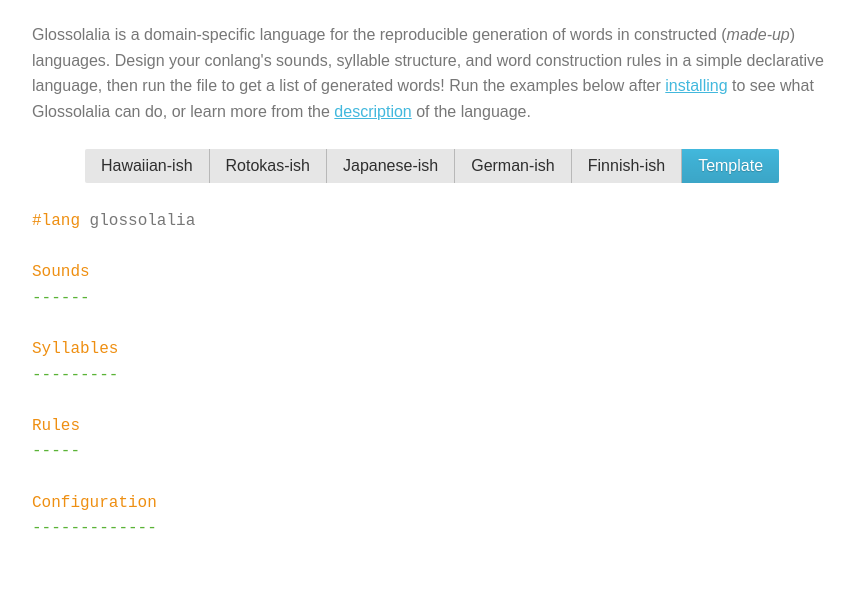
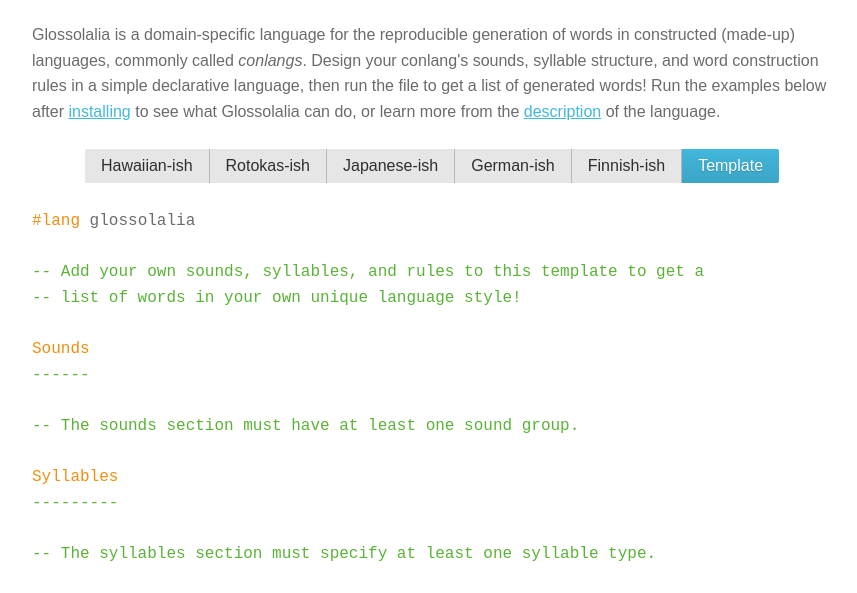
Before and after one commit to glossopoeia/glossolalia, a plain HTML site: page docs/index.html in a window 1280 px wide. Both pictures are taken after a click on the button "Template". Shown: the part 186-779 px from the top of the page, without its empty margins (208-1065 px from the left). Drawn offline with Linux system fonts and the light colour scheme.

Commit message:
Tweaks to the website based on feedback.

```diff
--- a/docs/css/custom.css
+++ b/docs/css/custom.css
@@ -1,5 +1,5 @@
 body {
-    color: #777;
+    color: #6B6B6B;
 }
 
 #layout {
--- a/docs/index.html
+++ b/docs/index.html
@@ -31,9 +31,9 @@
         </header>
 
         <summary id="about">
-        Glossolalia is a domain-specific language for the reproducible generation of words in constructed (<em>made-up</em>) languages.
-        Design your conlang's sounds, syllable structure, and word construction rules in a simple declarative language, then run the file
-        to get a list of generated words! Run the examples below after <a href="./installation.html">installing</a> to see what
+        Glossolalia is a domain-specific language for the reproducible generation of words in constructed (made-up) languages, commonly
+        called <em>conlangs</em>. Design your conlang's sounds, syllable structure, and word construction rules in a simple declarative language,
+        then run the file to get a list of generated words! Run the examples below after <a href="./installation.html">installing</a> to see what
         Glossolalia can do, or learn more from the <a href="./description.html">description</a> of the language.
         </summary>
 
@@ -275,17 +275,28 @@ aa <span class="keyword">never-followed-by</span> a
             <code id="template-ish" class="block" style="display: none;">
 <span class="keyword">#lang</span> glossolalia
 
+<span class="comment">-- Add your own sounds, syllables, and rules to this template to get a</span>
+<span class="comment">-- list of words in your own unique language style!</span>
+
 <span class="keyword">Sounds</span>
 <span class="comment">------</span>
+
+<span class="comment">-- The sounds section must have at least one sound group.</span>
 
 <span class="keyword">Syllables</span>
 <span class="comment">---------</span>
 
+<span class="comment">-- The syllables section must specify at least one syllable type.</span>
+
 <span class="keyword">Rules</span>
 <span class="comment">-----</span>
 
+<span class="comment">-- This section can be empty.</span>
+
 <span class="keyword">Configuration</span>
 <span class="comment">-------------</span>
+
+<span class="comment">-- This one can too!</span>
             </code>
 
         </section>
```
